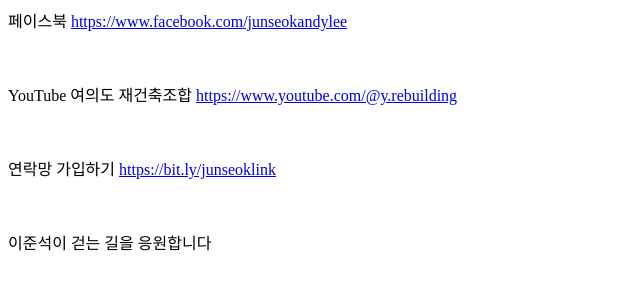
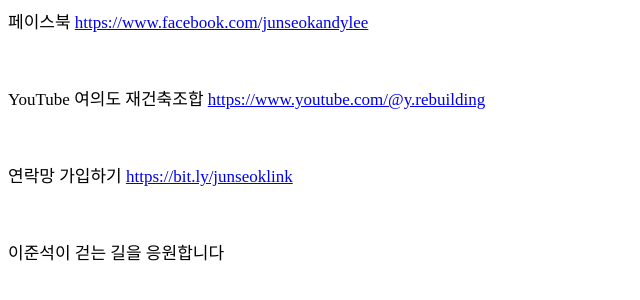
Before and after one commit to spinell21/spinell, a plain HTML site: page index.html in a window 1280 px wide. Shown: the whole page, without its empty margins (0-640 px from the left). Drawn offline with Linux system fonts and the light colour scheme.

Commit message:
폰트 크기 변경

```diff
--- a/index.html
+++ b/index.html
@@ -1,7 +1,7 @@
-<p>페이스북&nbsp;<a href="https://www.facebook.com/junseokandylee">https://www.facebook.com/junseokandylee</a></p>
+<p style="font-size:17px">페이스북&nbsp;<a href="https://www.facebook.com/junseokandylee">https://www.facebook.com/junseokandylee</a></p>
 <p><br></p>
-<p>YouTube 여의도 재건축조합&nbsp;<a href="https://www.youtube.com/@y.rebuilding">https://www.youtube.com/@y.rebuilding</a></p>
+<p style="font-size:17px">YouTube 여의도 재건축조합&nbsp;<a href="https://www.youtube.com/@y.rebuilding">https://www.youtube.com/@y.rebuilding</a></p>
 <p><br></p>
-<p>연락망 가입하기 <a href="https://bit.ly/junseoklink">https://bit.ly/junseoklink</a></p>
+<p style="font-size:17px">연락망 가입하기 <a href="https://bit.ly/junseoklink">https://bit.ly/junseoklink</a></p>
 <p><br></p>
-<p>이준석이 걷는 길을 응원합니다</p>
+<p style="font-size:17px">이준석이 걷는 길을 응원합니다</p>
```
